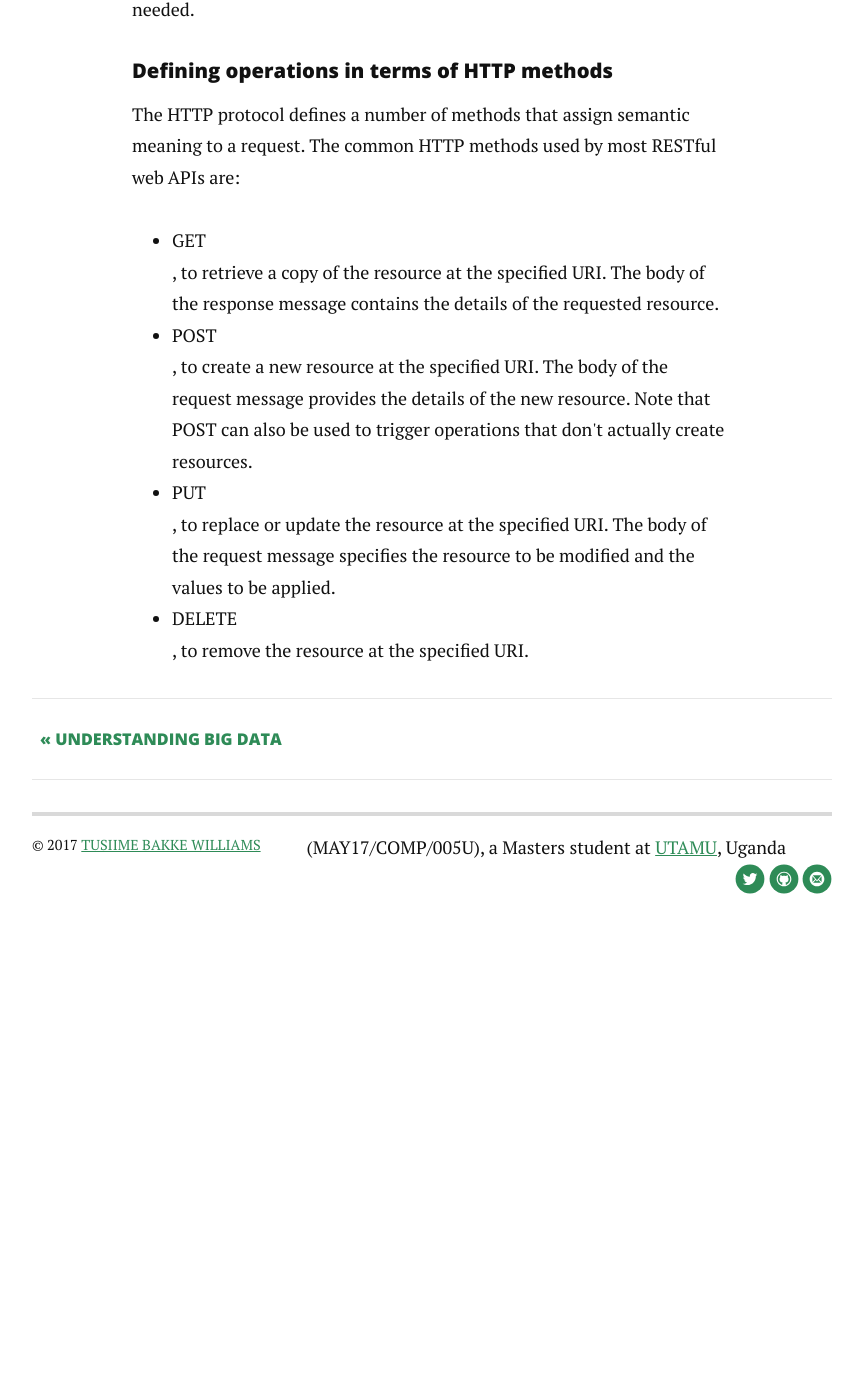
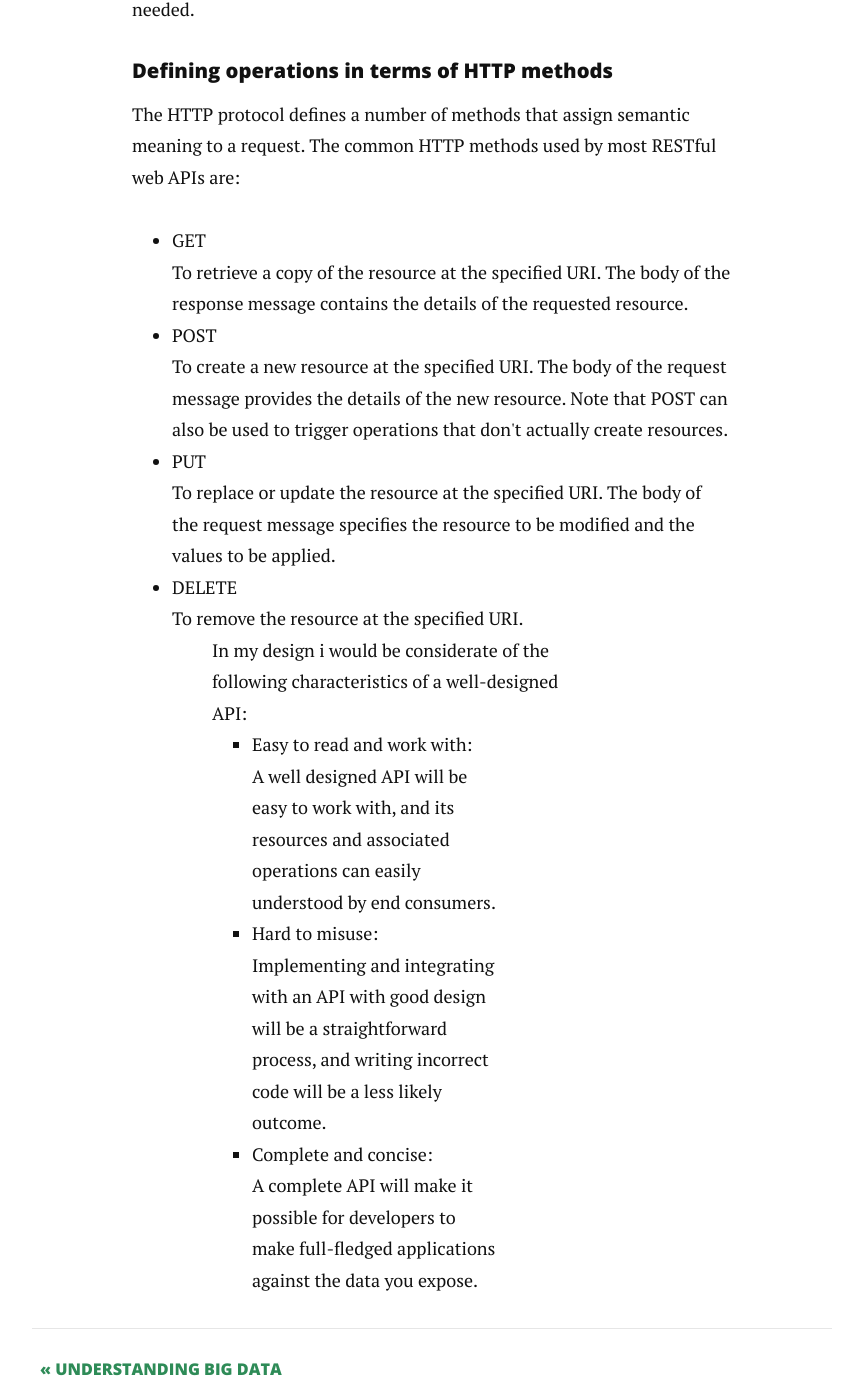
Before and after one commit to tuba-willis/tuba-willis.github.io, a Jekyll site: the page built from _posts/2014-12-14-featured-image.markdown, in a window 1280 px wide and 1400 px high, scrolled down 1557 px. Shown: the whole window, without its empty margins (208-1071 px from the left). Built offline with Jekyll 4.4.1, drawn with Linux system fonts in a browser that asks for light colours; nearby versions of some CDN libraries; before the commit the page ends 2490 px from its top, so only the background shows below that.

Commit message:
Update 2014-12-14-featured-image.markdown

```diff
--- a/_posts/2014-12-14-featured-image.markdown
+++ b/_posts/2014-12-14-featured-image.markdown
@@ -18,8 +18,14 @@
 <h4>Defining operations in terms of HTTP methods</h4>
 The HTTP protocol defines a number of methods that assign semantic meaning to a request. The common HTTP methods used by most RESTful web APIs are:
 <ul>
-<li>GET</li>, to retrieve a copy of the resource at the specified URI. The body of the response message contains the details of the requested resource.
-<li>POST</li>, to create a new resource at the specified URI. The body of the request message provides the details of the new resource. Note that POST can also be used to trigger operations that don't actually create resources.
-<li>PUT</li>, to replace or update the resource at the specified URI. The body of the request message specifies the resource to be modified and the values to be applied.
-<li>DELETE</li>, to remove the resource at the specified URI.
+<li>GET</li>To retrieve a copy of the resource at the specified URI. The body of the response message contains the details of the requested resource.
+<li>POST</li>To create a new resource at the specified URI. The body of the request message provides the details of the new resource. Note that POST can also be used to trigger operations that don't actually create resources.
+<li>PUT</li>To replace or update the resource at the specified URI. The body of the request message specifies the resource to be modified and the values to be applied.
+<li>DELETE</li>To remove the resource at the specified URI.
 <ul>
+In my design i would be considerate of the following characteristics of a well-designed API:
+<ul>
+<li>Easy to read and work with:</li> A well designed API will be easy to work with, and its resources and associated operations can easily understood by end consumers.
+<li>Hard to misuse:</li> Implementing and integrating with an API with good design will be a straightforward process, and writing incorrect code will be a less likely outcome.
+<li>Complete and concise:</li> A complete API will make it possible for developers to make full-fledged applications against the data you expose.
+<ul>
```
